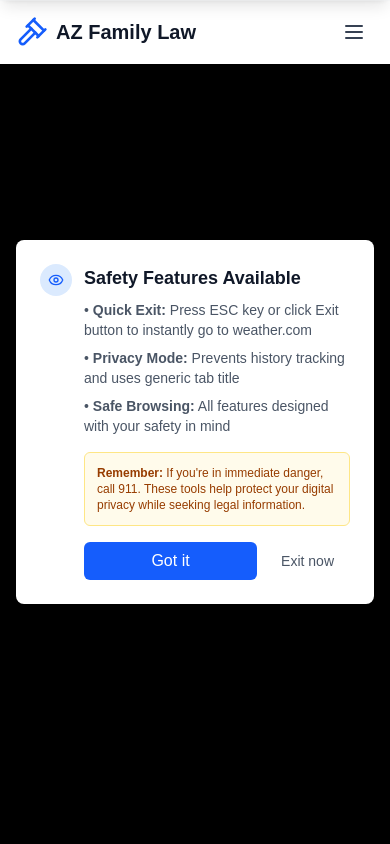
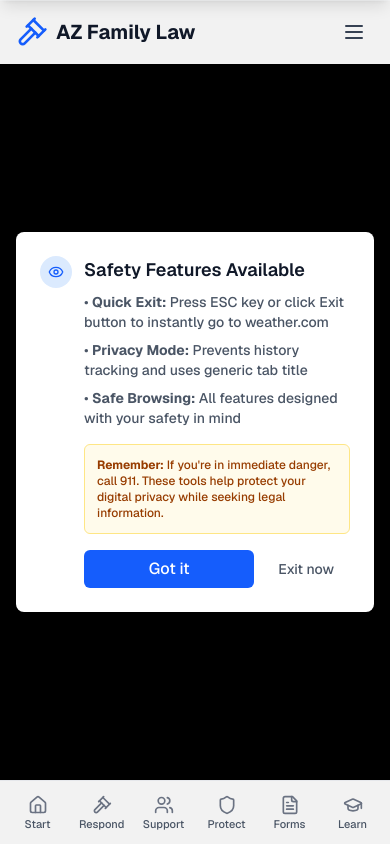
Before and after one commit to capslinky/famlawkb, a Next.js app: page / in a window 390 px wide. Shown: the top 844 px of the page. Built offline with nearby package versions, Linux system fonts and the light colour scheme.

Commit message:
🧭 App shell: modern mobile UX
- Add sticky BottomNav (safe-area aware)
- Improve base typography + focus-visible styles
- Header polish with backdrop blur and refined CTAs
- Layout padding to avoid overlap with BottomNav

```diff
--- a/src/app/globals.css
+++ b/src/app/globals.css
@@ -153,11 +153,33 @@
   }
 }
 
+html { scroll-behavior: smooth; }
+
 body {
   background: var(--background);
   color: var(--foreground);
-  font-family: Arial, Helvetica, sans-serif;
+  font-family: var(--font-geist-sans), system-ui, -apple-system, Segoe UI, Roboto, Helvetica, Arial, "Apple Color Emoji", "Segoe UI Emoji";
+  font-size: 16px;
+  line-height: 1.6;
+  -webkit-font-smoothing: antialiased;
+  -moz-osx-font-smoothing: grayscale;
 }
+
+/* Modern focus styles */
+:where(a, button, input, select, textarea, [role="button"]) {
+  outline: none;
+}
+
+:where(a, button, input, select, textarea, [role="button"]):focus-visible {
+  outline: 2px solid var(--primary-500);
+  outline-offset: 2px;
+  box-shadow: 0 0 0 4px color-mix(in oklab, var(--primary-500) 20%, transparent);
+  border-radius: 6px;
+}
+
+/* Safe-area support (iOS) */
+.safe-bottom { padding-bottom: max(env(safe-area-inset-bottom), 0px); }
+.safe-top { padding-top: max(env(safe-area-inset-top), 0px); }
 
 /* Accessibility and theme support */
 .reduce-motion * {
--- a/src/app/layout.tsx
+++ b/src/app/layout.tsx
@@ -10,6 +10,7 @@ import { ThemeProvider } from "@/components/ui/theme-toggle";
 import { ToastProvider } from "@/components/ui/toast";
 import { ScreenReaderProvider } from "@/components/ui/screen-reader-announcements";
 import { SkipNavigation } from "@/components/ui/skip-navigation";
+import BottomNav from "@/components/layout/BottomNav";
 
 const geistSans = Geist({
   variable: "--font-geist-sans",
@@ -80,11 +81,12 @@ export default function RootLayout({
               <CrisisSafetyFeatures />
               <CrisisDetection />
               <NavigationHeader />
-              <main id="main-content" className="flex-1" tabIndex={-1}>
+              <main id="main-content" className="flex-1 pb-16 lg:pb-0" tabIndex={-1}>
                 {children}
               </main>
               <Footer />
               <ReassuranceWidget />
+              <BottomNav />
             </ScreenReaderProvider>
           </ToastProvider>
         </ThemeProvider>
--- /dev/null
+++ b/src/components/layout/BottomNav.tsx
@@ -0,0 +1,44 @@
+"use client";
+
+import Link from "next/link";
+import { usePathname } from "next/navigation";
+import { Home, Gavel, Users, Shield, FileText, GraduationCap } from "lucide-react";
+
+const items = [
+  { href: "/start", label: "Start", icon: Home },
+  { href: "/responding", label: "Respond", icon: Gavel },
+  { href: "/support-custody", label: "Support", icon: Users },
+  { href: "/protection", label: "Protect", icon: Shield },
+  { href: "/forms", label: "Forms", icon: FileText },
+  { href: "/learning", label: "Learn", icon: GraduationCap },
+];
+
+export default function BottomNav() {
+  const pathname = usePathname();
+
+  return (
+    <nav
+      className="lg:hidden fixed bottom-0 left-0 right-0 bg-white/95 backdrop-blur border-t border-gray-200 safe-bottom z-50"
+      aria-label="Primary mobile"
+    >
+      <ul className="grid grid-cols-6 gap-1 px-2 py-2">
+        {items.map(({ href, label, icon: Icon }) => {
+          const active = pathname === href || pathname?.startsWith(href + "/");
+          return (
+            <li key={href} className="flex">
+              <Link
+                href={href}
+                className={`flex-1 flex flex-col items-center justify-center gap-1 rounded-md px-2 py-1.5 text-[11px] ${
+                  active ? "text-blue-700 bg-blue-50" : "text-gray-600 hover:bg-gray-50"
+                }`}
+              >
+                <Icon className={`h-5 w-5 ${active ? "text-blue-700" : "text-gray-500"}`} />
+                <span className="leading-none">{label}</span>
+              </Link>
+            </li>
+          );
+        })}
+      </ul>
+    </nav>
+  );
+}
--- a/src/components/layout/NavigationHeader.tsx
+++ b/src/components/layout/NavigationHeader.tsx
@@ -181,7 +181,7 @@ export default function NavigationHeader() {
   };
 
   return (
-    <header id="primary-navigation" className="bg-white shadow-md sticky top-0 z-50" role="banner">
+    <header id="primary-navigation" className="bg-white/95 backdrop-blur shadow-md sticky top-0 z-50" role="banner">
       <nav className="max-w-7xl mx-auto px-4 sm:px-6 lg:px-8" aria-label="Primary" role="navigation">
         <div ref={containerRef} className="flex justify-between items-center h-16">
           {/* Logo */}
@@ -300,13 +300,13 @@ export default function NavigationHeader() {
           <div className="hidden lg:flex items-center gap-2">
             <Link
               href="/assessment"
-              className="bg-primary-600 text-white px-4 py-2 rounded-md text-sm font-medium hover:bg-primary-700 transition-colors"
+              className="bg-blue-600 text-white px-3 py-2 rounded-md text-sm font-medium hover:bg-blue-700 transition-colors"
             >
               Start Assessment
             </Link>
             <Link
               href="/emergency-help"
-              className="bg-red-600 text-white px-4 py-2 rounded-md text-sm font-medium hover:bg-red-700 transition-colors"
+              className="bg-red-600 text-white px-3 py-2 rounded-md text-sm font-medium hover:bg-red-700 transition-colors"
             >
               Emergency
             </Link>
@@ -324,7 +324,7 @@ export default function NavigationHeader() {
         </div>
       </nav>
 
-      {/* Mobile Navigation */}
+      {/* Mobile Navigation (drawer still available; BottomNav provides primary mobile nav) */}
       {mobileMenuOpen && (
         <div className="lg:hidden bg-white border-t border-gray-200">
           <div className="px-2 pt-2 pb-3 space-y-1">
```
